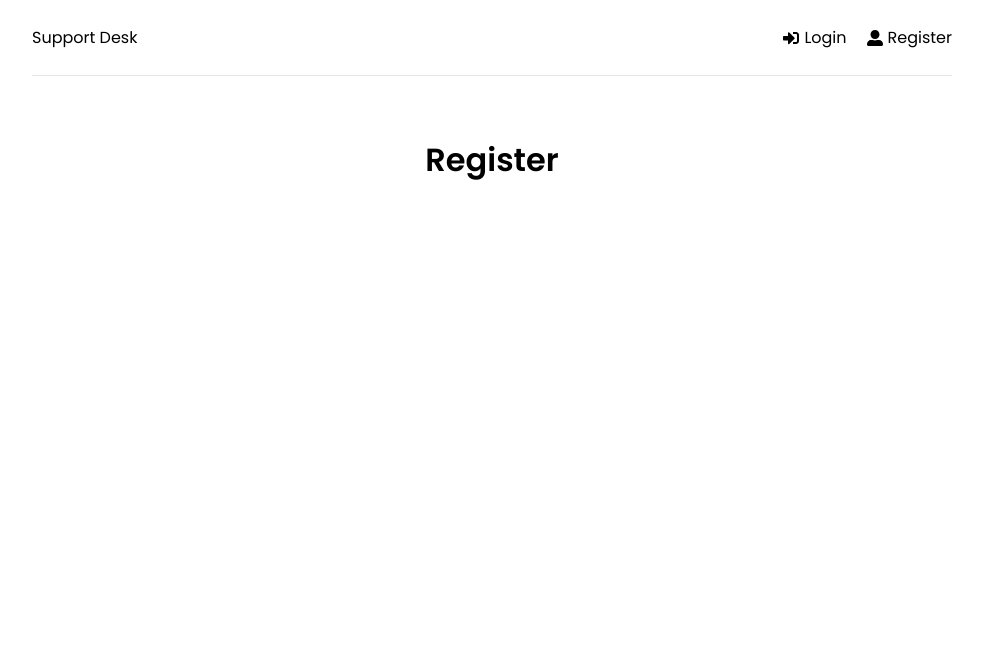
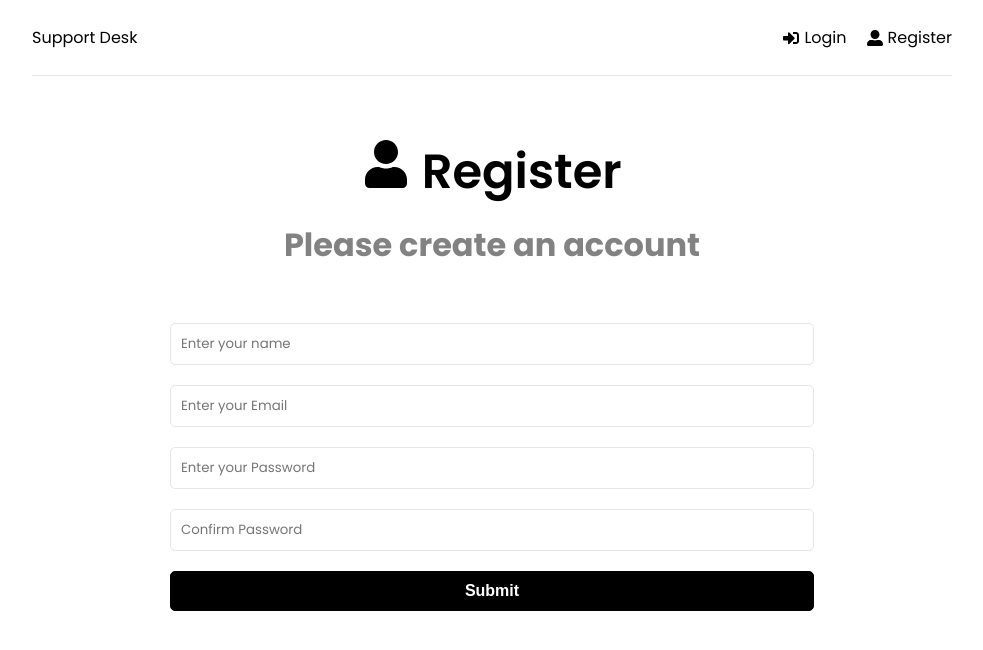
Before and after one commit to Naddiya/support-desk, a React (Create React App) app in the folder frontend/: page /register in a window 1280 px wide. Shown: the top 650 px of the page, without its empty margins (148-1131 px from the left). Built offline with nearby package versions, Linux system fonts and the light colour scheme.

Commit message:
Home, Login, Resgister UI

```diff
--- a/frontend/src/App.js
+++ b/frontend/src/App.js
@@ -1,4 +1,6 @@
 import { BrowserRouter as Router, Routes, Route } from 'react-router-dom';
+import { ToastContainer } from 'react-toastify';
+import 'react-toastify/dist/ReactToastify.css'
 
 import Home from './pages/Home';
 import Login from './pages/Login';
@@ -18,6 +20,7 @@
           </Routes>
         </div>
       </Router>
+      <ToastContainer />
     </>
   );
 };
--- a/frontend/src/pages/Home.jsx
+++ b/frontend/src/pages/Home.jsx
@@ -1,6 +1,22 @@
+import { Link } from 'react-router-dom'
+import {FaQuestionCircle, FaTicketAlt} from 'react-icons/fa'
+
+
 const Home = () => {
   return (
-    <h1>Home</h1>
+    <>
+      <section className="heading">
+        <h1>What do you need help with ?</h1>
+        <p>Please chosse from an option below</p>
+    </section>
+
+      <Link to='/new-ticket' className='btn btn-reverse btn-block'>
+        <FaQuestionCircle /> Create New Ticket
+      </Link>
+      <Link to='/tickets' className='btn btn-block'>
+        <FaTicketAlt /> View my Tickets
+      </Link>
+    </>
   )
 }
 
--- a/frontend/src/pages/Login.jsx
+++ b/frontend/src/pages/Login.jsx
@@ -1,7 +1,72 @@
+import { useState } from 'react';
+import { FaSignInAlt } from 'react-icons/fa';
+import { toast } from 'react-toastify';
+
 const Login = () => {
+  const [formData, setFormData] = useState({
+    email: '',
+    password: '',
+  });
+
+  const { email, password } = formData;
+
+  const onChange = (e) => {
+    setFormData((prevState) => ({
+      ...prevState,
+      [e.target.name]: e.target.value
+    }));
+  };
+
+  const onSubmit = (e) => {
+    e.preventDefault();
+
+  };
+
   return (
-    <h1>Login</h1>
-  )
-}
+    <>
+      <section className="heading">
+        <h1>
+          <FaSignInAlt /> Login
+        </h1>
+        <p>Please log in to get support</p>
+      </section>
 
-export default Login
+      <section
+        className="form"
+        onSubmit={onSubmit}
+      >
+        <form>
+          <div className="form-group">
+            <input
+              type="email"
+              className="form-control"
+              id='email'
+              value={email}
+              name='email'
+              onChange={onChange}
+              placeHolder='Enter your Email'
+            />
+          </div>
+          <div className="form-group">
+            <input
+              type="password"
+              className="form-control"
+              id='password'
+              value={password}
+              name='password'
+              onChange={onChange}
+              placeHolder='Enter your Password'
+              required
+            />
+          </div>
+          <div className="form-group">
+            <button className="btn btn-block">Submit</button>
+          </div>
+
+        </form>
+      </section>
+    </>
+  );
+};
+
+export default Login;
--- a/frontend/src/pages/Register.jsx
+++ b/frontend/src/pages/Register.jsx
@@ -1,7 +1,100 @@
+import { useState } from 'react';
+import { FaUser } from 'react-icons/fa';
+import { toast } from 'react-toastify';
+
 const Register = () => {
+  const [formData, setFormData] = useState({
+    name: '',
+    email: '',
+    password: '',
+    password2: ''
+  });
+
+  const { name, email, password, password2 } = formData;
+
+  const onChange = (e) => {
+    setFormData((prevState) => ({
+      ...prevState,
+      [e.target.name]: e.target.value
+    }));
+  };
+
+  const onSubmit = (e) => {
+    e.preventDefault()
+
+    if (password !== password2) {
+      toast.error('Passwords do not match')
+    }
+  };
+
   return (
-    <h1>Register</h1>
-  )
-}
+    <>
+      <section className="heading">
+        <h1>
+          <FaUser /> Register
+        </h1>
+        <p>Please create an account</p>
+      </section>
 
-export default Register
+      <section
+        className="form"
+        onSubmit={onSubmit}
+      >
+        <form>
+          <div className="form-group">
+            <input
+              type="text"
+              className="form-control"
+              id='name'
+              value={name}
+              name='name'
+              onChange={onChange}
+              placeHolder='Enter your name'
+            />
+          </div>
+          <div className="form-group">
+            <input
+              type="email"
+              className="form-control"
+              id='email'
+              value={email}
+              name='email'
+              onChange={onChange}
+              placeHolder='Enter your Email'
+            />
+          </div>
+          <div className="form-group">
+            <input
+              type="password"
+              className="form-control"
+              id='password'
+              value={password}
+              name='password'
+              onChange={onChange}
+              placeHolder='Enter your Password'
+              required
+            />
+          </div>
+          <div className="form-group">
+            <input
+              type="password"
+              className="form-control"
+              id='password2'
+              value={password2}
+              name='password2'
+              onChange={onChange}
+              placeHolder='Confirm Password'
+              required
+            />
+          </div>
+          <div className="form-group">
+            <button className="btn btn-block">Submit</button>
+          </div>
+
+        </form>
+      </section>
+    </>
+  );
+};
+
+export default Register;
```
